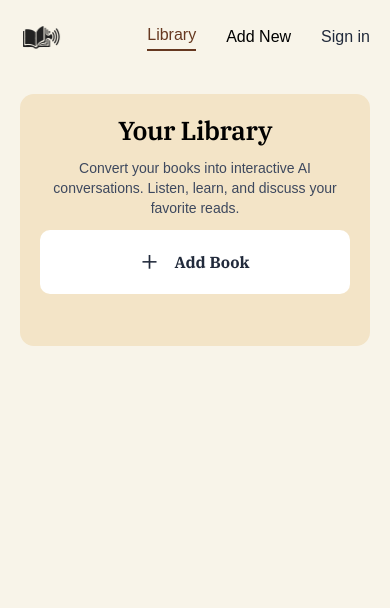
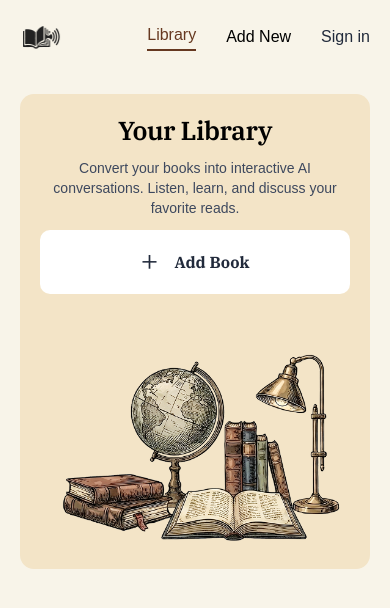
Before and after one commit to HerbertNtim/voxlibris, a Next.js app: page / in a window 390 px wide. Shown: the top 608 px of the page. Built offline with nearby package versions, Linux system fonts and the light colour scheme; no server answers; a web font is replaced by a local one.

Commit message:
center ui implemented for both desktop and mobil

```diff
--- a/src/components/HeroSection.tsx
+++ b/src/components/HeroSection.tsx
@@ -28,7 +28,7 @@ const HeroSection = () => {
           <div className="library-hero-illustration-desktop">
             <Image
               src={'/hero-illustration.png'}
-              alt="hero illustration"
+              alt="hero book illustration"
               width={400}
               height={400}
               className="object-contain"
@@ -39,7 +39,15 @@ const HeroSection = () => {
           <div></div>
 
           {/* Right Part */}
-          <div></div>
+          <div className="library-hero-illustration">
+            <Image
+              src={'/hero-illustration.png'}
+              alt="hero book illustration"
+              width={300}
+              height={300}
+              className="object-contain"
+            />
+          </div>
         </div>
       </div>
     </section>
```
